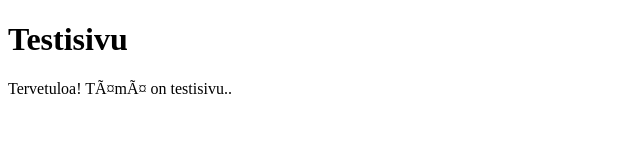
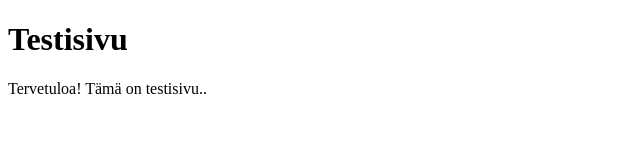
Before and after one commit to miskavoutilainen/websivu, a plain HTML site: page index.html in a window 1280 px wide. Shown: the full height of the page, 0-640 px from the left. Drawn offline with Linux system fonts and the light colour scheme.

Commit message:
korjattu

```diff
--- a/index.html
+++ b/index.html
@@ -1,6 +1,6 @@
 <!DOCTYPE html>
 <html lang="fi">
-<hea
+<head>
     <meta charset="UTF-8">
     <meta name="viewport" content="width=device-width, initial-scale=1.0">
     <title>Testisivu</title>
```
